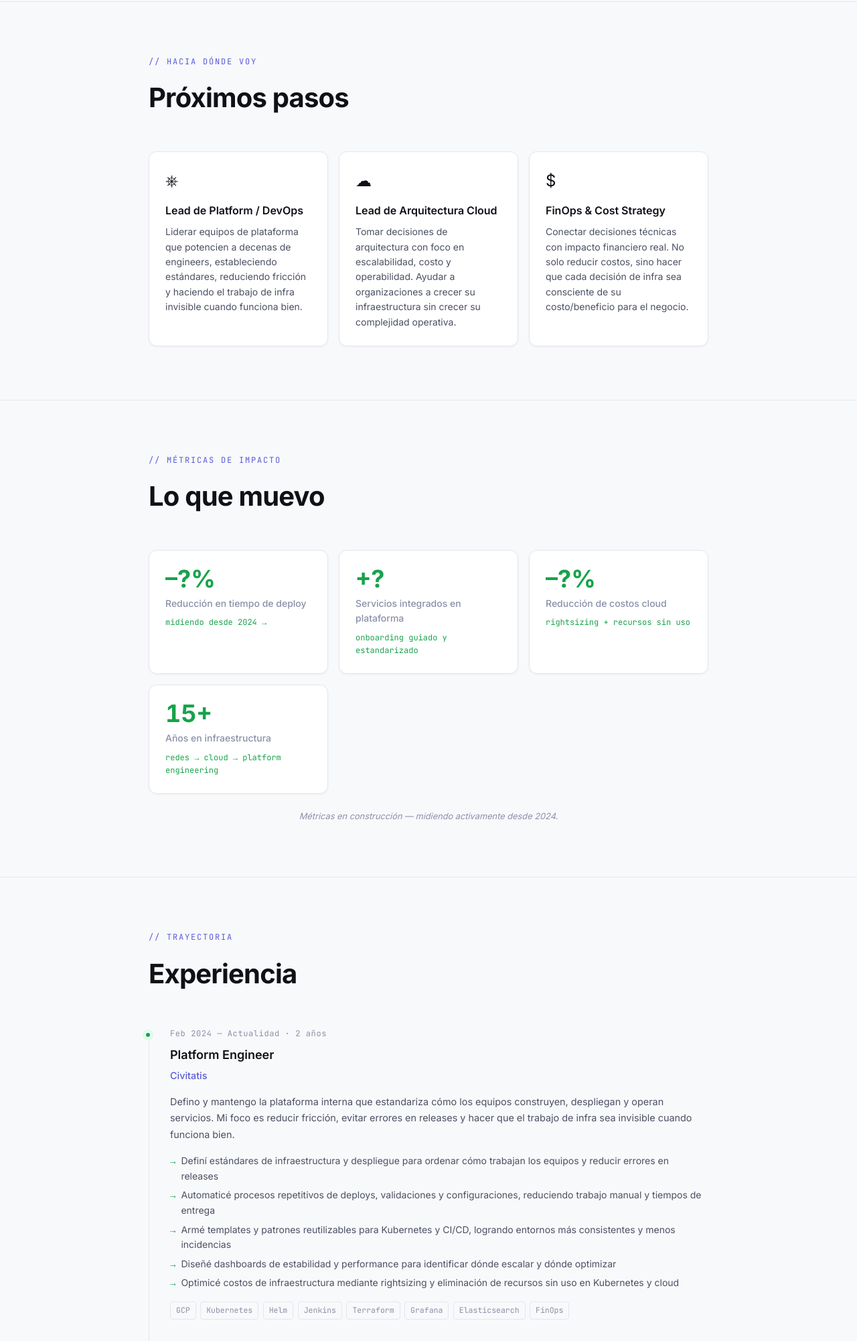
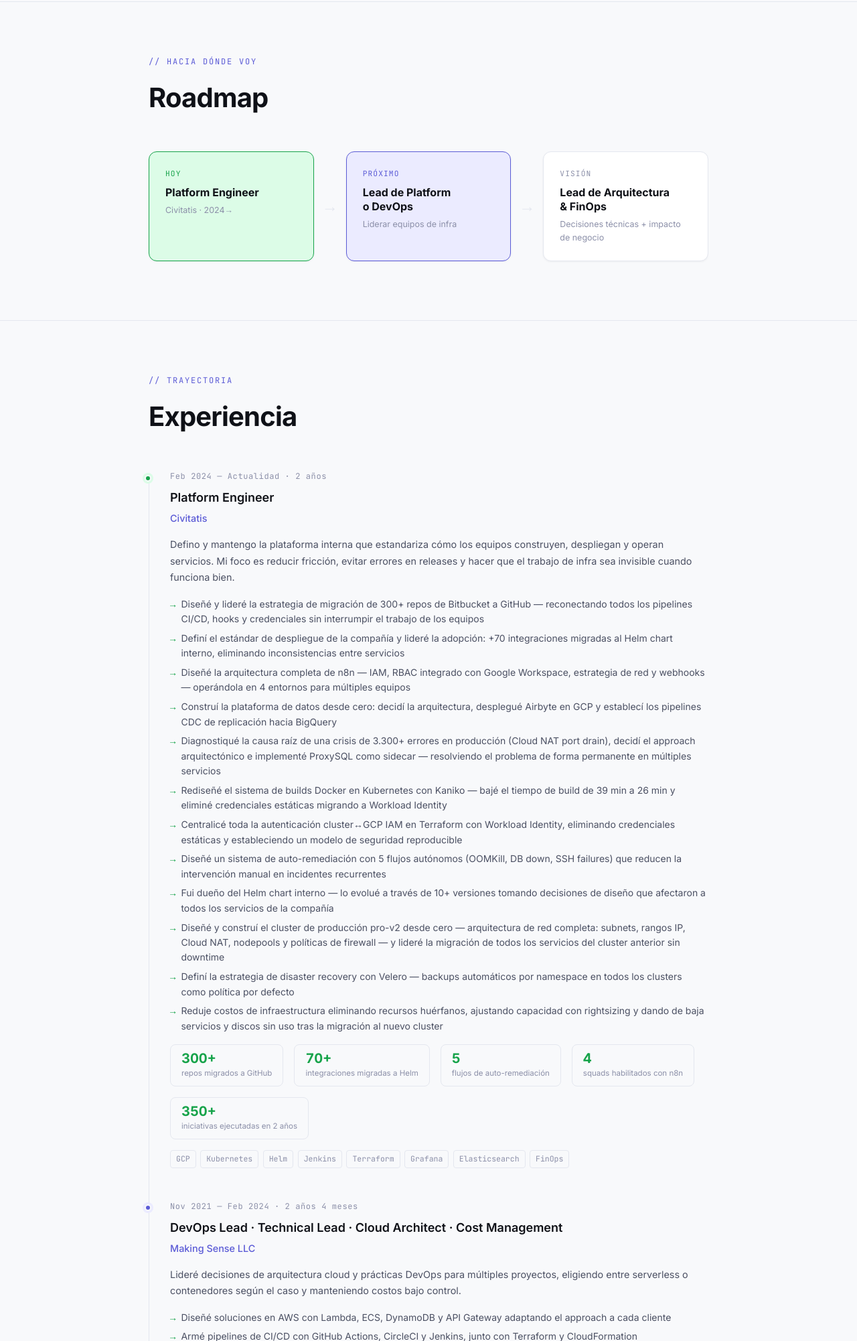
Before and after one commit to lucasrampoldi/lucasrampoldi.github.io, a plain HTML site: page index.html in a window 1280 px wide. Shown: the part 798-2800 px from the top of the page at 67% size. Drawn offline with Linux system fonts and the light colour scheme.

Commit message:
portfolio

```diff
--- a/index.html
+++ b/index.html
@@ -333,6 +333,36 @@
       font-family: 'JetBrains Mono', monospace;
     }
 
+    .inline-metrics {
+      display: flex;
+      gap: 1rem;
+      flex-wrap: wrap;
+      margin: 1rem 0;
+    }
+
+    .inline-metric {
+      background: var(--bg);
+      border: 1px solid var(--border);
+      border-radius: 8px;
+      padding: 0.6rem 1rem;
+      display: flex;
+      flex-direction: column;
+      gap: 0.2rem;
+    }
+
+    .inline-metric-value {
+      font-size: 1.25rem;
+      font-weight: 700;
+      color: var(--green);
+      font-variant-numeric: tabular-nums;
+      line-height: 1;
+    }
+
+    .inline-metric-label {
+      font-size: 0.72rem;
+      color: var(--text-muted);
+    }
+
     .timeline-stack {
       display: flex;
       flex-wrap: wrap;
@@ -501,6 +531,78 @@
       font-size: 0.8rem;
     }
 
+    /* ROADMAP DIAGRAM */
+    .roadmap-diagram {
+      display: grid;
+      grid-template-columns: 1fr auto 1fr auto 1fr;
+      align-items: stretch;
+      overflow-x: auto;
+      padding-bottom: 0.5rem;
+    }
+
+    .roadmap-arrow {
+      font-size: 1.5rem;
+      color: var(--border);
+      padding: 0 0.75rem;
+      display: flex;
+      align-items: center;
+      justify-content: center;
+    }
+
+    .roadmap-node {
+      border-radius: var(--radius);
+      padding: 1.5rem;
+      border: 1px solid var(--border);
+      background: var(--bg-card);
+      box-shadow: 0 1px 3px rgba(0,0,0,0.05);
+    }
+
+    .roadmap-node.current {
+      border-color: var(--green);
+      background: var(--green-soft);
+    }
+
+    .roadmap-node.next {
+      border-color: var(--accent);
+      background: var(--accent-soft);
+    }
+
+    .roadmap-node-label {
+      font-family: 'JetBrains Mono', monospace;
+      font-size: 0.7rem;
+      text-transform: uppercase;
+      letter-spacing: 0.1em;
+      color: var(--text-muted);
+      margin-bottom: 0.5rem;
+    }
+
+    .roadmap-node.current .roadmap-node-label { color: var(--green); }
+    .roadmap-node.next .roadmap-node-label { color: var(--accent); }
+
+    .roadmap-node-title {
+      font-size: 1rem;
+      font-weight: 700;
+      line-height: 1.3;
+      margin-bottom: 0.4rem;
+    }
+
+    .roadmap-node-sub {
+      font-size: 0.78rem;
+      color: var(--text-muted);
+    }
+
+    @media (max-width: 640px) {
+      .roadmap-diagram {
+        flex-direction: column;
+        align-items: stretch;
+      }
+      .roadmap-arrow {
+        text-align: center;
+        transform: rotate(90deg);
+        padding: 0.25rem 0;
+      }
+    }
+
     .divider {
       border: none;
       border-top: 1px solid var(--border);
@@ -521,7 +623,6 @@
     <span class="nav-logo">lucasrampoldi.dev</span>
     <ul class="nav-links">
       <li><a href="#roadmap">Roadmap</a></li>
-      <li><a href="#impacto">Impacto</a></li>
       <li><a href="#experiencia">Experiencia</a></li>
       <li><a href="#skills">Skills</a></li>
       <li><a href="#contacto">Contacto</a></li>
@@ -542,7 +643,7 @@
       <span class="badge">$ FinOps Certified Practitioner</span>
     </div>
     <div class="hero-cta">
-      <a href="#impacto" class="btn btn-primary">Ver impacto →</a>
+      <a href="#experiencia" class="btn btn-primary">Ver experiencia →</a>
       <a href="#contacto" class="btn btn-outline">Contactar</a>
     </div>
   </div>
@@ -552,56 +653,27 @@
   <!-- ROADMAP -->
   <section id="roadmap">
     <p class="section-label">// hacia dónde voy</p>
-    <h2 class="section-title">Próximos pasos</h2>
-    <div style="display: grid; grid-template-columns: repeat(auto-fit, minmax(260px, 1fr)); gap: 1rem;">
-      <div class="metric-card">
-        <div style="font-size: 1.5rem; margin-bottom: 0.75rem;">⎈</div>
-        <div style="font-weight: 600; margin-bottom: 0.5rem;">Lead de Platform / DevOps</div>
-        <p style="font-size: 0.875rem; color: var(--text-dim); line-height: 1.6;">Liderar equipos de plataforma que potencien a decenas de engineers, estableciendo estándares, reduciendo fricción y haciendo el trabajo de infra invisible cuando funciona bien.</p>
+    <h2 class="section-title">Roadmap</h2>
+
+    <div class="roadmap-diagram">
+      <div class="roadmap-node current">
+        <div class="roadmap-node-label">Hoy</div>
+        <div class="roadmap-node-title">Platform Engineer</div>
+        <div class="roadmap-node-sub">Civitatis · 2024→</div>
       </div>
-      <div class="metric-card">
-        <div style="font-size: 1.5rem; margin-bottom: 0.75rem;">☁</div>
-        <div style="font-weight: 600; margin-bottom: 0.5rem;">Lead de Arquitectura Cloud</div>
-        <p style="font-size: 0.875rem; color: var(--text-dim); line-height: 1.6;">Tomar decisiones de arquitectura con foco en escalabilidad, costo y operabilidad. Ayudar a organizaciones a crecer su infraestructura sin crecer su complejidad operativa.</p>
+      <div class="roadmap-arrow">→</div>
+      <div class="roadmap-node next">
+        <div class="roadmap-node-label">Próximo</div>
+        <div class="roadmap-node-title">Lead de Platform<br/>o DevOps</div>
+        <div class="roadmap-node-sub">Liderar equipos de infra</div>
       </div>
-      <div class="metric-card">
-        <div style="font-size: 1.5rem; margin-bottom: 0.75rem;">$</div>
-        <div style="font-weight: 600; margin-bottom: 0.5rem;">FinOps & Cost Strategy</div>
-        <p style="font-size: 0.875rem; color: var(--text-dim); line-height: 1.6;">Conectar decisiones técnicas con impacto financiero real. No solo reducir costos, sino hacer que cada decisión de infra sea consciente de su costo/beneficio para el negocio.</p>
+      <div class="roadmap-arrow">→</div>
+      <div class="roadmap-node future">
+        <div class="roadmap-node-label">Visión</div>
+        <div class="roadmap-node-title">Lead de Arquitectura<br/>& FinOps</div>
+        <div class="roadmap-node-sub">Decisiones técnicas + impacto de negocio</div>
       </div>
     </div>
-  </section>
-
-  <hr class="divider" />
-
-  <!-- IMPACTO -->
-  <section id="impacto">
-    <p class="section-label">// métricas de impacto</p>
-    <h2 class="section-title">Lo que muevo</h2>
-
-    <div class="metrics-grid">
-      <div class="metric-card">
-        <div class="metric-value">–?%</div>
-        <div class="metric-label">Reducción en tiempo de deploy</div>
-        <div class="metric-delta">midiendo desde 2024 →</div>
-      </div>
-      <div class="metric-card">
-        <div class="metric-value">+?</div>
-        <div class="metric-label">Servicios integrados en plataforma</div>
-        <div class="metric-delta">onboarding guiado y estandarizado</div>
-      </div>
-      <div class="metric-card">
-        <div class="metric-value">–?%</div>
-        <div class="metric-label">Reducción de costos cloud</div>
-        <div class="metric-delta">rightsizing + recursos sin uso</div>
-      </div>
-      <div class="metric-card">
-        <div class="metric-value">15+</div>
-        <div class="metric-label">Años en infraestructura</div>
-        <div class="metric-delta">redes → cloud → platform engineering</div>
-      </div>
-    </div>
-    <p class="metrics-note">Métricas en construcción — midiendo activamente desde 2024.</p>
   </section>
 
   <hr class="divider" />
@@ -624,12 +696,41 @@
           y hacer que el trabajo de infra sea invisible cuando funciona bien.
         </p>
         <ul class="impact-list">
-          <li>Definí estándares de infraestructura y despliegue para ordenar cómo trabajan los equipos y reducir errores en releases</li>
-          <li>Automaticé procesos repetitivos de deploys, validaciones y configuraciones, reduciendo trabajo manual y tiempos de entrega</li>
-          <li>Armé templates y patrones reutilizables para Kubernetes y CI/CD, logrando entornos más consistentes y menos incidencias</li>
-          <li>Diseñé dashboards de estabilidad y performance para identificar dónde escalar y dónde optimizar</li>
-          <li>Optimicé costos de infraestructura mediante rightsizing y eliminación de recursos sin uso en Kubernetes y cloud</li>
+          <li>Diseñé y lideré la estrategia de migración de 300+ repos de Bitbucket a GitHub — reconectando todos los pipelines CI/CD, hooks y credenciales sin interrumpir el trabajo de los equipos</li>
+          <li>Definí el estándar de despliegue de la compañía y lideré la adopción: +70 integraciones migradas al Helm chart interno, eliminando inconsistencias entre servicios</li>
+          <li>Diseñé la arquitectura completa de n8n — IAM, RBAC integrado con Google Workspace, estrategia de red y webhooks — operándola en 4 entornos para múltiples equipos</li>
+          <li>Construí la plataforma de datos desde cero: decidí la arquitectura, desplegué Airbyte en GCP y establecí los pipelines CDC de replicación hacia BigQuery</li>
+          <li>Diagnostiqué la causa raíz de una crisis de 3.300+ errores en producción (Cloud NAT port drain), decidí el approach arquitectónico e implementé ProxySQL como sidecar — resolviendo el problema de forma permanente en múltiples servicios</li>
+          <li>Rediseñé el sistema de builds Docker en Kubernetes con Kaniko — bajé el tiempo de build de 39 min a 26 min y eliminé credenciales estáticas migrando a Workload Identity</li>
+          <li>Centralicé toda la autenticación cluster↔GCP IAM en Terraform con Workload Identity, eliminando credenciales estáticas y estableciendo un modelo de seguridad reproducible</li>
+          <li>Diseñé un sistema de auto-remediación con 5 flujos autónomos (OOMKill, DB down, SSH failures) que reducen la intervención manual en incidentes recurrentes</li>
+          <li>Fui dueño del Helm chart interno — lo evolué a través de 10+ versiones tomando decisiones de diseño que afectaron a todos los servicios de la compañía</li>
+          <li>Diseñé y construí el cluster de producción pro-v2 desde cero — arquitectura de red completa: subnets, rangos IP, Cloud NAT, nodepools y políticas de firewall — y lideré la migración de todos los servicios del cluster anterior sin downtime</li>
+          <li>Definí la estrategia de disaster recovery con Velero — backups automáticos por namespace en todos los clusters como política por defecto</li>
+          <li>Reduje costos de infraestructura eliminando recursos huérfanos, ajustando capacidad con rightsizing y dando de baja servicios y discos sin uso tras la migración al nuevo cluster</li>
         </ul>
+        <div class="inline-metrics">
+          <div class="inline-metric">
+            <span class="inline-metric-value">300+</span>
+            <span class="inline-metric-label">repos migrados a GitHub</span>
+          </div>
+          <div class="inline-metric">
+            <span class="inline-metric-value">70+</span>
+            <span class="inline-metric-label">integraciones migradas a Helm</span>
+          </div>
+          <div class="inline-metric">
+            <span class="inline-metric-value">5</span>
+            <span class="inline-metric-label">flujos de auto-remediación</span>
+          </div>
+          <div class="inline-metric">
+            <span class="inline-metric-value">4</span>
+            <span class="inline-metric-label">squads habilitados con n8n</span>
+          </div>
+          <div class="inline-metric">
+            <span class="inline-metric-value">350+</span>
+            <span class="inline-metric-label">iniciativas ejecutadas en 2 años</span>
+          </div>
+        </div>
         <div class="timeline-stack">
           <span class="stack-tag">GCP</span>
           <span class="stack-tag">Kubernetes</span>
@@ -656,7 +757,19 @@
           <li>Armé pipelines de CI/CD con GitHub Actions, CircleCI y Jenkins, junto con Terraform y CloudFormation</li>
           <li>Implementé observabilidad con DataDog, ELK, Prometheus y Grafana para detectar problemas antes que los usuarios</li>
           <li>Trabajé en optimización de costos ajustando arquitecturas y eliminando gasto innecesario</li>
+          <li>Construí el equipo: definí el perfil, tomé las entrevistas y decidí las incorporaciones</li>
+          <li>Gestioné el ciclo de feedback del equipo: reuniones de status, evaluaciones y desarrollo de los contributors</li>
         </ul>
+        <div class="inline-metrics">
+          <div class="inline-metric">
+            <span class="inline-metric-value">+?</span>
+            <span class="inline-metric-label">clientes atendidos</span>
+          </div>
+          <div class="inline-metric">
+            <span class="inline-metric-value">–?%</span>
+            <span class="inline-metric-label">reducción de costos</span>
+          </div>
+        </div>
         <div class="timeline-stack">
           <span class="stack-tag">AWS</span>
           <span class="stack-tag">Lambda</span>
@@ -706,6 +819,8 @@
           <li>Lideré el equipo de infra sin título formal tras la salida del lead</li>
           <li>Onboarding y mentoría del nuevo integrante del equipo</li>
           <li>Tomé decisiones de arquitectura y priorización de forma autónoma</li>
+          <li>Construí el equipo: definí el perfil, tomé las entrevistas y decidí las incorporaciones</li>
+          <li>Gestioné reuniones de status y feedback con los contributors del equipo</li>
         </ul>
       </div>
 
@@ -910,7 +1025,7 @@
       <p>Abierto a conversaciones sobre platform engineering, arquitectura cloud, FinOps y cómo hacer que los equipos de producto vayan más rápido.</p>
       <div class="contact-links">
         <a href="mailto:lucas@rampoldi.com.ar" class="btn btn-primary">lucas@rampoldi.com.ar</a>
-        <a href="https://linkedin.com/in/lucasrampoldi" class="btn btn-outline" target="_blank">LinkedIn</a>
+        <a href="https://www.linkedin.com/in/lucas-rampoldi/" class="btn btn-outline" target="_blank">LinkedIn</a>
         <a href="https://github.com/lucasrampoldi" class="btn btn-outline" target="_blank">GitHub</a>
       </div>
     </div>
```
